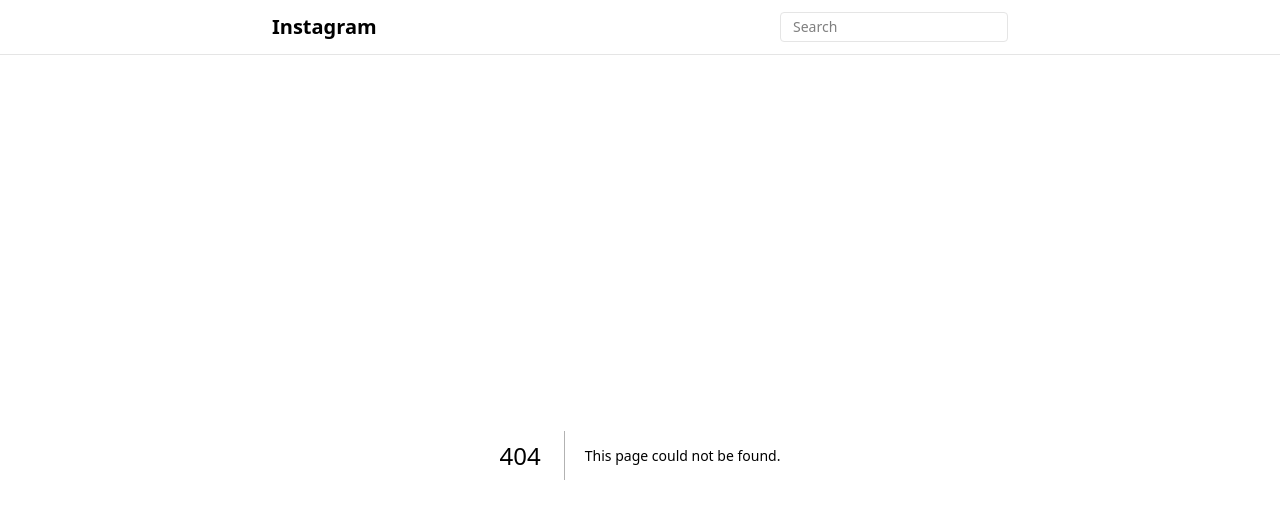
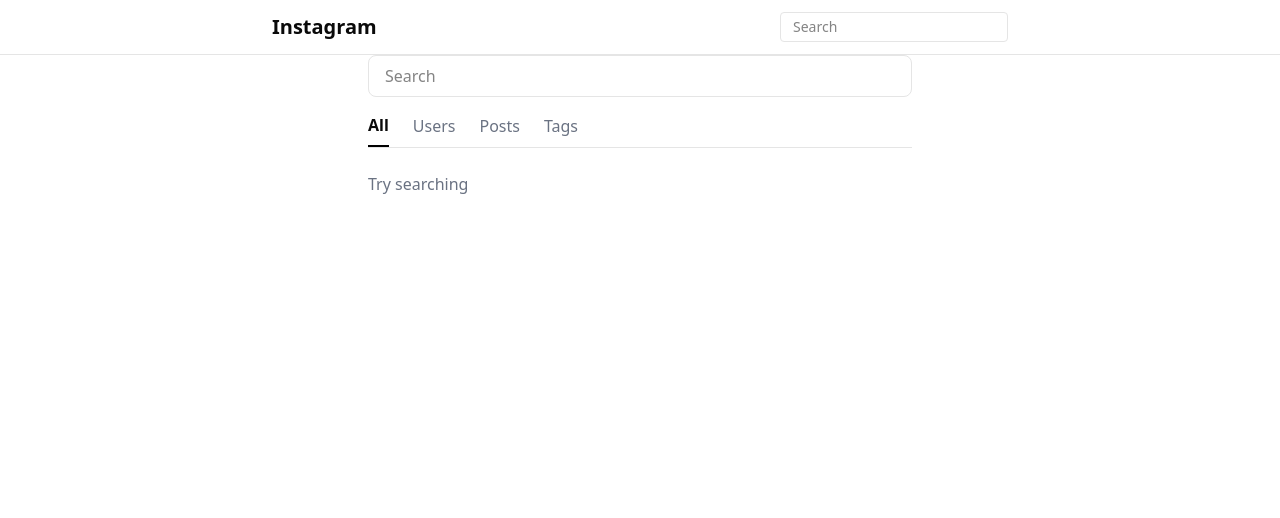
Before and after one commit to AhmadReza16/instagram-Clone, a Next.js app in the folder my-instaclone/: page /explore in a window 1280 px wide. Before the commit this address had no page. Shown: the top 518 px of the page. Built offline with nearby package versions, Linux system fonts and the light colour scheme; no server answers.

Commit message:
create explore page

```diff
--- /dev/null
+++ b/my-instaclone/src/app/explore/page.tsx
@@ -0,0 +1,44 @@
+"use client";
+
+import { useState } from "react";
+import { SearchInput } from "@/components/search/SearchInput";
+import { SearchTabs } from "@/components/search/SearchTabs";
+import { useSearch } from "@/hooks/useSearch";
+import { SearchUsers } from "@/components/search/SearchUsers";
+import { SearchPosts } from "@/components/search/SearchPosts";
+import { SearchTags } from "@/components/search/SearchTags";
+
+export default function ExplorePage() {
+  const [query, setQuery] = useState("");
+  const [tab, setTab] = useState("all");
+  const { results, loading } = useSearch(query);
+
+  return (
+    <div className="max-w-xl mx-auto px-4">
+      <SearchInput value={query} onChange={setQuery} />
+      <SearchTabs active={tab} onChange={setTab} />
+
+      {loading && <p className="mt-4">Searching...</p>}
+
+      {!results && !loading && (
+        <p className="mt-6 text-gray-500">Try searching</p>
+      )}
+
+      {results && (
+        <>
+          {(tab === "all" || tab === "users") && (
+            <SearchUsers users={results.users} />
+          )}
+
+          {(tab === "all" || tab === "posts") && (
+            <SearchPosts posts={results.posts} />
+          )}
+
+          {(tab === "all" || tab === "tags") && (
+            <SearchTags tags={results.hashtags} />
+          )}
+        </>
+      )}
+    </div>
+  );
+}
```
